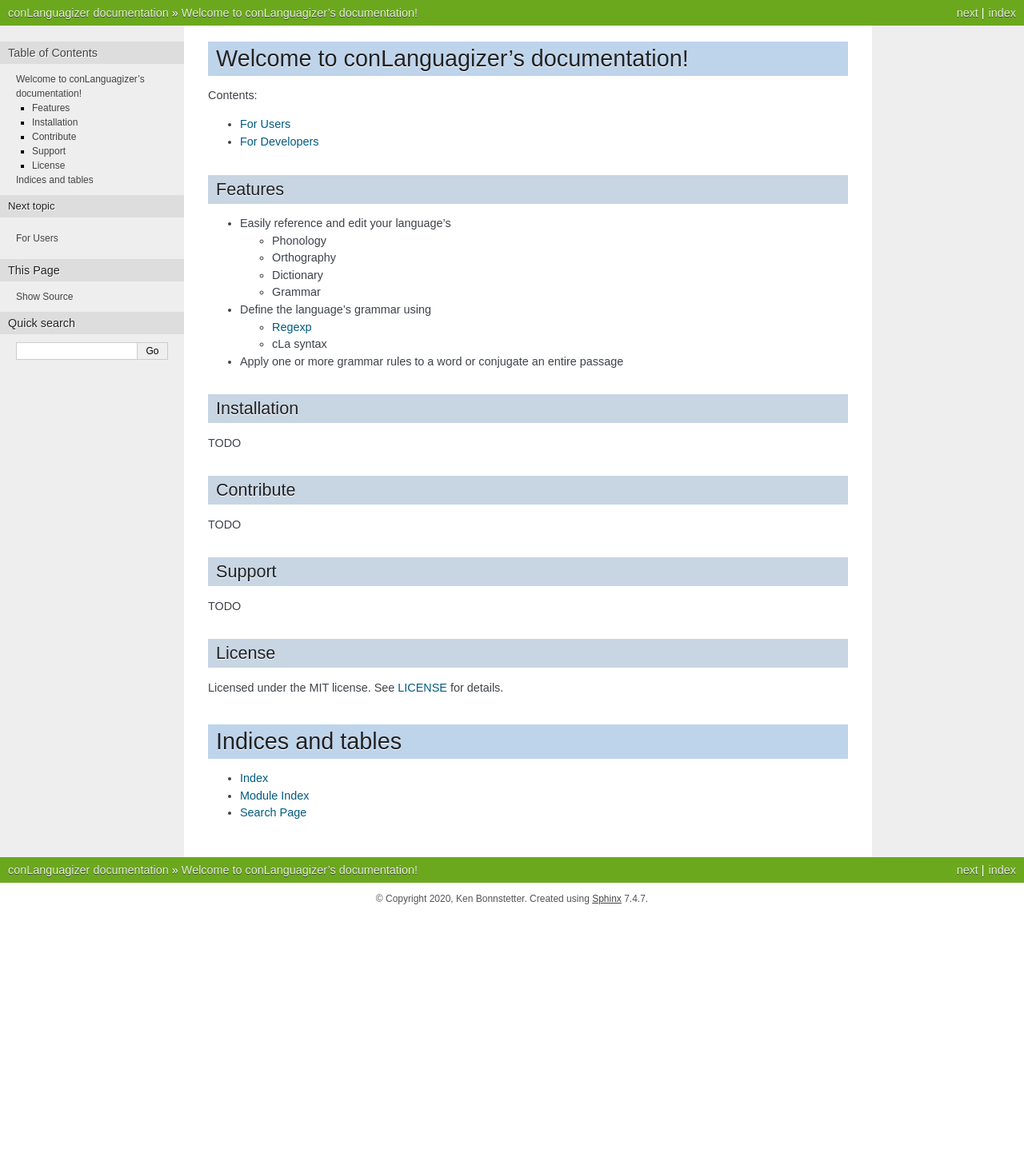
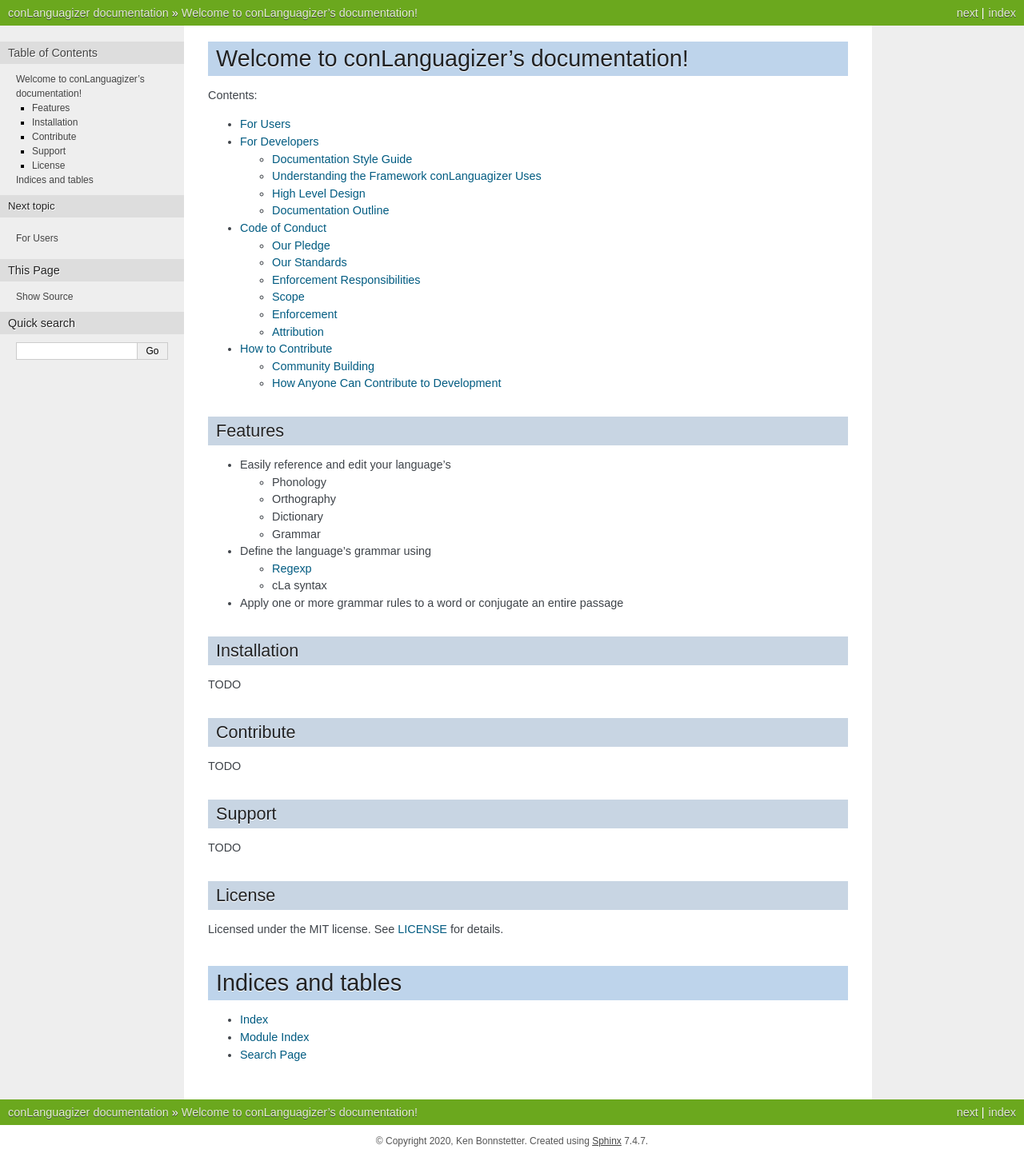
Before and after one commit to PrettyKenobi/conLanguagizer, a Sphinx documentation site: the page built from docs/index.rst, in a window 1280 px wide. Shown: the whole page at 80% size. Built offline with Sphinx 7.4.7, drawn with Linux system fonts in a browser that asks for light colours; before the commit the page ends 1144 px from its top, so only the background shows below that.

Commit message:
Updated docs so all pages can be navigated to

```diff
--- a/docs/CODE_OF_CONDUCT.rst
+++ b/docs/CODE_OF_CONDUCT.rst
@@ -40,8 +40,8 @@
 
 * Publishing others’ private information, such as a physical or email address, without their explicit permission
 
-* Other conduct which could reasonably be considered inappropriate in a
-professional setting
+| * Other conduct which could reasonably be considered inappropriate in a
+| professional setting
 
 Enforcement Responsibilities
 ----------------------------
--- a/docs/contributing.rst
+++ b/docs/contributing.rst
@@ -8,7 +8,7 @@
 
 Right now, PrettyKenobi is the only leader, which is a lot of work for one person to do. So we need folks to help manage things when it comes to coding and growing and/or moderating the community. Those interested in a leadership role in one or more of these areas should get in contact with Ken via email_.
 
-Contributing to Development
+How Anyone Can Contribute to Development
 ---------------------------
 
 .. - Write instructions on
--- a/docs/dev/doc-style-guide.rst
+++ b/docs/dev/doc-style-guide.rst
@@ -7,7 +7,7 @@
 ---------
 
 Graphic Inserts
-~~~~~~~~~~~~~~
+~~~~~~~~~~~~~~~~
   We include figures, images, and screenshots when useful. These always include a brief caption and also a description using alternative text. We do this with reStructuredText directives as described here_.
 
 Punctuation
--- a/docs/developers.rst
+++ b/docs/developers.rst
@@ -1,7 +1,8 @@
 For Developers
 =================
 
-.. .. toctree::
-..   :glob:
+.. toctree::
+  :glob:
 
-..   dev/*
+  dev/*
+  Documentation Outline <dev/planning/documentation-outline>
--- a/docs/index.rst
+++ b/docs/index.rst
@@ -12,6 +12,8 @@
 
   For Users <users>
   For Developers <developers>
+  Code of Conduct <CODE_OF_CONDUCT>
+  How to Contribute <contributing>
 
 Features
 --------
```
Also changed, not shown: docs/dev/planning/app-state.json (added, +32 -0 lines).
